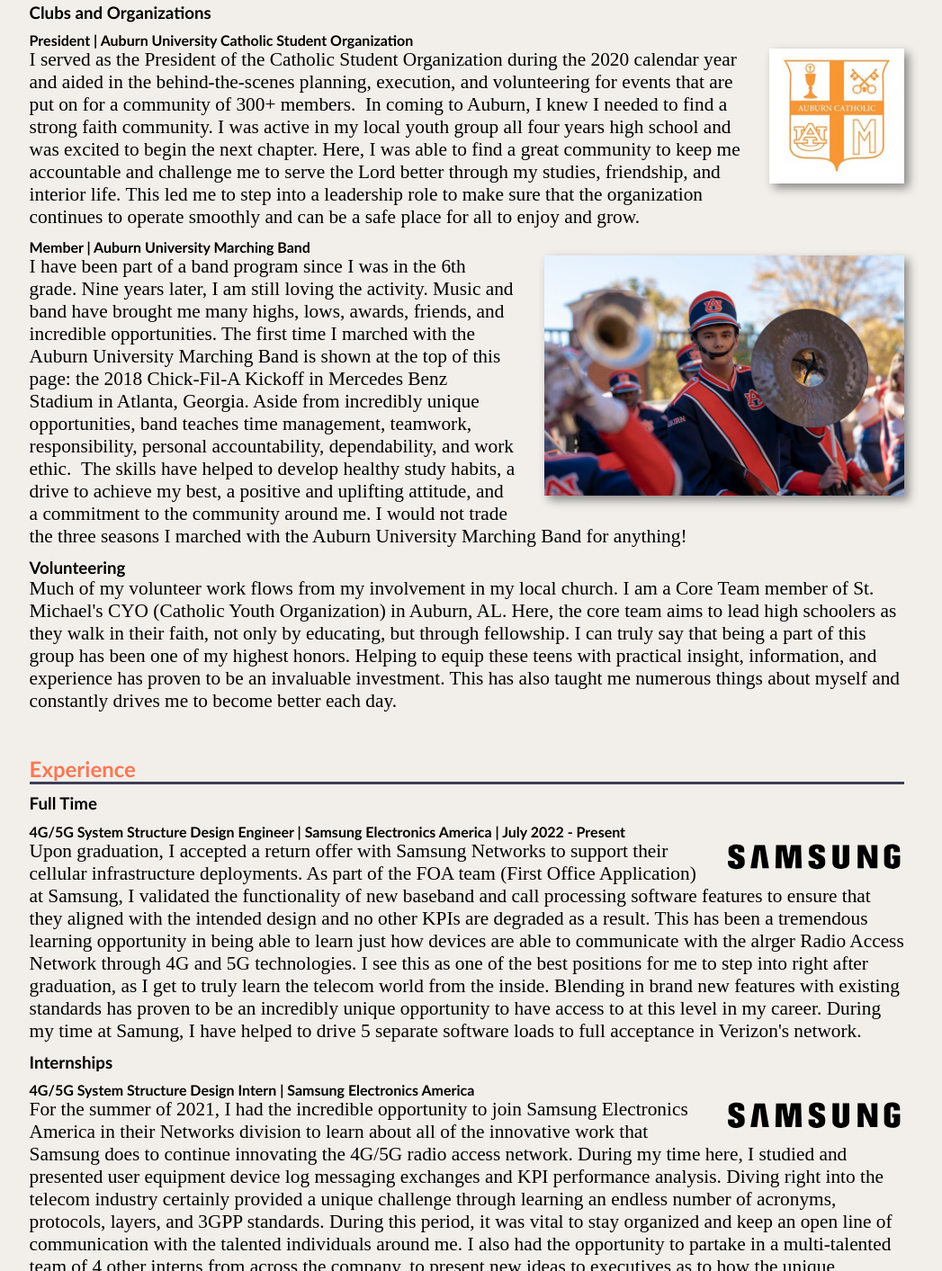
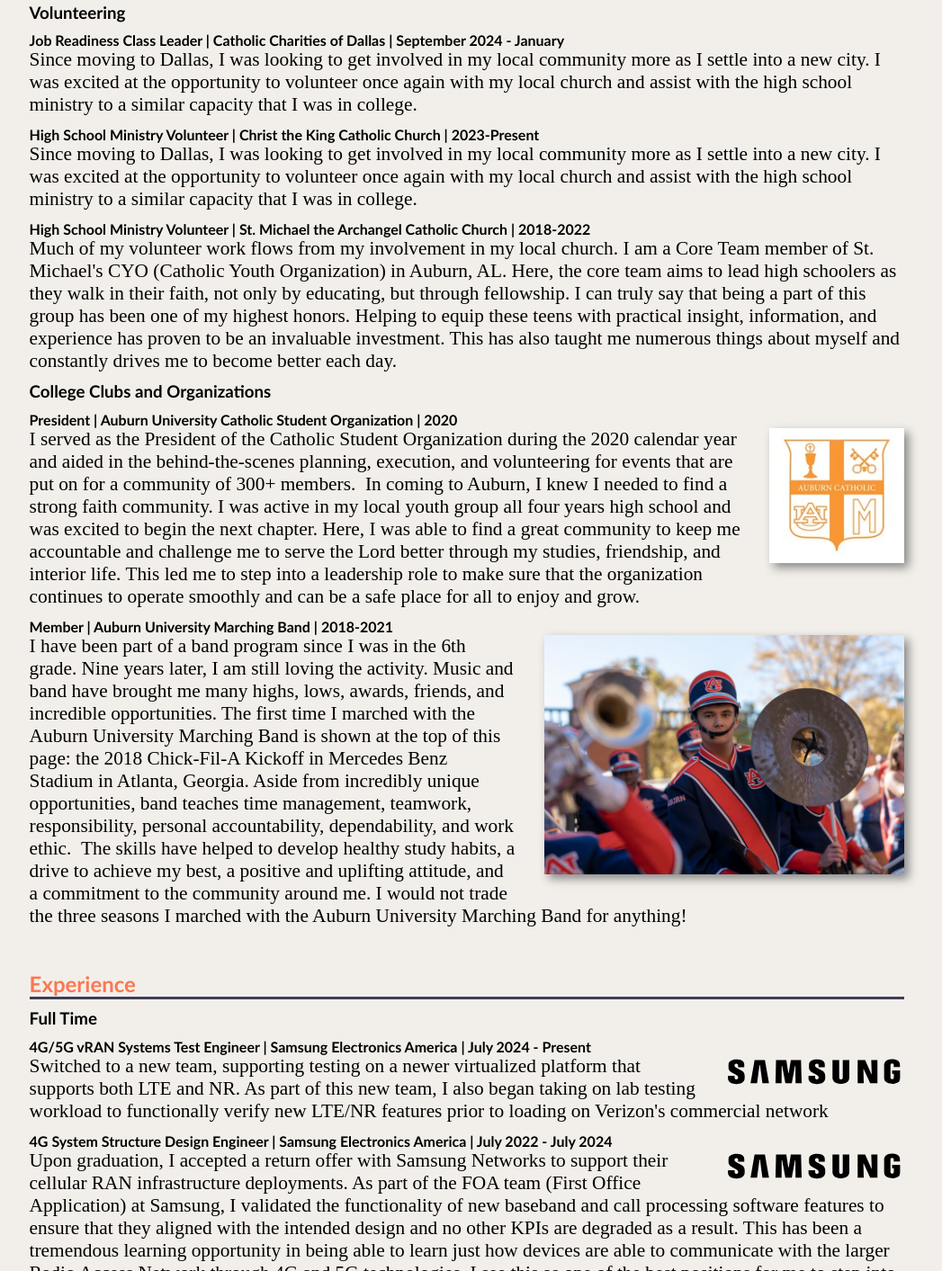
Before and after one commit to ChadBei/ChadBei.github.io, a plain HTML site: page index.html in a window 1280 px wide. Shown: the part 1387-2800 px from the top of the page at 90% size, without its empty margins (121-1168 px from the left). Drawn offline with Linux system fonts and the light colour scheme.

Commit message:
On branch 4-update-projects-section  Your branch is up to date with 'origin/4-update-projects-section'.
 Changes to be committed:
	deleted:    Resume.pdf
	modified:   index.html

```diff
--- a/index.html
+++ b/index.html
@@ -16,7 +16,6 @@
     <header>
       <div id="headerText">
       <h1>Chad Beibide</h1>
-      <h5>cnb0036@auburn.edu <span class="accent">|</span> 256.529.9267</h5>
     </div>
     </header>
 
@@ -54,18 +53,27 @@
     <section id="Involvement">
       <h2>Involvement</h2>
 
-      <h3>Clubs and Organizations</h3>
+      <h3>Volunteering</h3>
+         <h4>Job Readiness Class Leader | Catholic Charities of Dallas | September 2024 - January</h4>
+        <p>Since moving to Dallas, I was looking to get involved in my local community more as I settle into a new city. I was excited at the opportunity to volunteer once again with my local church and assist with the high school ministry to a similar capacity that I was in college.</p>
+
+
+        <h4>High School Ministry Volunteer | Christ the King Catholic Church | 2023-Present</h4>
+        <p>Since moving to Dallas, I was looking to get involved in my local community more as I settle into a new city. I was excited at the opportunity to volunteer once again with my local church and assist with the high school ministry to a similar capacity that I was in college.</p>
+
+
+        <h4>High School Ministry Volunteer | St. Michael the Archangel Catholic Church | 2018-2022</h4>
+        <p>Much of my volunteer work flows from my involvement in my local church. I am a Core Team member of St. Michael's CYO (Catholic Youth Organization) in Auburn, AL. Here, the core team aims to lead high schoolers as they walk in their faith, not only by educating, but through fellowship. I can truly say that being a part of this group has been one of my highest honors. Helping to equip these teens with practical insight, information, and experience has proven to be an invaluable investment. This has also taught me numerous things about myself and constantly drives me to become better each day.</p>
+
+      <h3>College Clubs and Organizations</h3>
       <div id="cso">
-		    <h4>President | Auburn University Catholic Student Organization</h4>
+		    <h4>President | Auburn University Catholic Student Organization | 2020</h4>
           <p><img src="img/homepage/aucatholic.jpg" alt="AU Catholic Logo" width="150">I served as the President of the Catholic Student Organization during the 2020 calendar year and aided in the behind-the-scenes planning, execution, and volunteering for events that are put on for a community of 300+ members.  In coming to Auburn, I knew I needed to find a strong faith community. I was active in my local youth group all four years high school and was excited to begin the next chapter. Here, I was able to find a great community to keep me accountable and challenge me to serve the Lord better through my studies, friendship, and interior life. This led me to step into a leadership role to make sure that the organization continues to operate smoothly and can be a safe place for all to enjoy and grow.</p>
             </div>
         <div id="band">
-        <h4>Member | Auburn University Marching Band</h4>
+        <h4>Member | Auburn University Marching Band | 2018-2021</h4>
             <p><img src="img/homepage/flash.jpg" alt="In Uniform with Cymbals" width="400">I have been part of a band program since I was in the 6th grade. Nine years later, I am still loving the activity. Music and band have brought me many highs, lows, awards, friends, and incredible opportunities. The first time I marched with the Auburn University Marching Band is shown at the top of this page: the 2018 Chick-Fil-A Kickoff in Mercedes Benz Stadium in Atlanta, Georgia. Aside from incredibly unique opportunities, band teaches time management, teamwork, responsibility, personal accountability, dependability, and work ethic.  The skills have helped to develop healthy study habits, a drive to achieve my best, a positive and uplifting attitude, and a commitment to the community around me. I would not trade the three seasons I marched with the Auburn University Marching Band for anything!</p>
         </div>
-      <h3>Volunteering</h3>
-        <p>Much of my volunteer work flows from my involvement in my local church. I am a Core Team member of St. Michael's CYO (Catholic Youth Organization) in Auburn, AL. Here, the core team aims to lead high schoolers as they walk in their faith, not only by educating, but through fellowship. I can truly say that being a part of this group has been one of my highest honors. Helping to equip these teens with practical insight, information, and experience has proven to be an invaluable investment. This has also taught me numerous things about myself and constantly drives me to become better each day.</p>
-
     </section>
 
 
@@ -74,12 +82,16 @@
 
       <h3>Full Time</h3>
         <div id="position_detail">
-          <h4>4G/5G System Structure Design Engineer | Samsung Electronics America | July 2022 - Present</h4>
-            <p><img src="img/homepage/samsung.svg" width="200">Upon graduation, I accepted a return offer with Samsung Networks to support their cellular infrastructure deployments. As part of the FOA team (First Office Application) at Samsung, I validated the functionality of new baseband and call processing software features to ensure that they aligned with the intended design and no other KPIs are degraded as a result. This has been a tremendous learning opportunity in being able to learn just how devices are able to communicate with the alrger Radio Access Network through 4G and 5G technologies. I see this as one of the best positions for me to step into right after graduation, as I get to truly learn the telecom world from the inside. Blending in brand new features with existing standards has proven to be an incredibly unique opportunity to have access to at this level in my career. During my time at Samung, I have helped to drive 5 separate software loads to full acceptance in Verizon's network.</p>
+          <h4>4G/5G vRAN Systems Test Engineer | Samsung Electronics America | July 2024 - Present</h4>
+            <p><img src="img/homepage/samsung.svg" width="200">Switched to a new team, supporting testing on a newer virtualized platform that supports both LTE and NR. As part of this new team, I also began taking on lab testing workload to functionally verify new LTE/NR features prior to loading on Verizon's commercial network</p>
+        </div>
+        <div id="position_detail">
+          <h4>4G System Structure Design Engineer | Samsung Electronics America | July 2022 - July 2024</h4>
+            <p><img src="img/homepage/samsung.svg" width="200">Upon graduation, I accepted a return offer with Samsung Networks to support their cellular RAN infrastructure deployments. As part of the FOA team (First Office Application) at Samsung, I validated the functionality of new baseband and call processing software features to ensure that they aligned with the intended design and no other KPIs are degraded as a result. This has been a tremendous learning opportunity in being able to learn just how devices are able to communicate with the larger Radio Access Network through 4G and 5G technologies. I see this as one of the best positions for me to step into right after graduation, as I get to truly learn the telecom world from the inside. Blending in brand new features with existing standards has proven to be an incredibly unique opportunity to have access to at this level in my career. During my time at Samsung, I have helped to drive 5 separate software loads to full acceptance in Verizon's network while supporting critical load balancing features, capacity testing, and real-time event monitoring during the 2025 Super Bowl.</p>
         </div>
       <h3>Internships</h3>
       <div id="position_detail">
-        <h4>4G/5G System Structure Design Intern | Samsung Electronics America</h4>
+        <h4>4G/5G System Structure Design Intern | Samsung Electronics America | June 2021 - Augut 2021</h4>
           <p><img src="img/homepage/samsung.svg" alt="Samsung Electronics America Logo" width="200">For the summer of 2021, I had the incredible opportunity to join Samsung Electronics America in their Networks division to learn about all of the innovative work that Samsung does to continue innovating the 4G/5G radio access network. During my time here, I studied and presented user equipment device log messaging exchanges and KPI performance analysis. Diving right into the telecom industry certainly provided a unique challenge through learning an endless number of acronyms, protocols, layers, and 3GPP standards. During this period, it was vital to stay organized and keep an open line of communication with the talented individuals around me. I also had the opportunity to partake in a multi-talented team of 4 other interns from across the company, to present new ideas to executives as to how the unique ecosystem that Samsung offers can better be communicated to customers, thus helping to drive sales across nearly all product categories. </p>
       </div>
 
```
Also changed, not shown: 1 other file.
